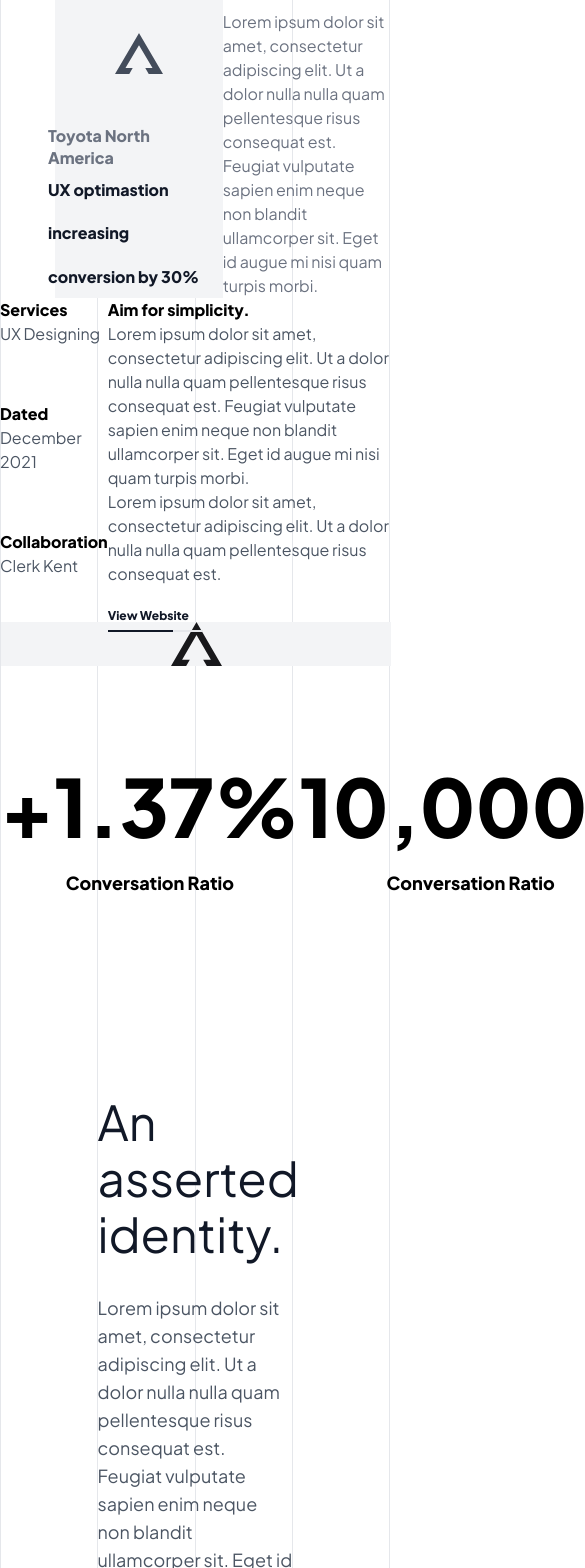
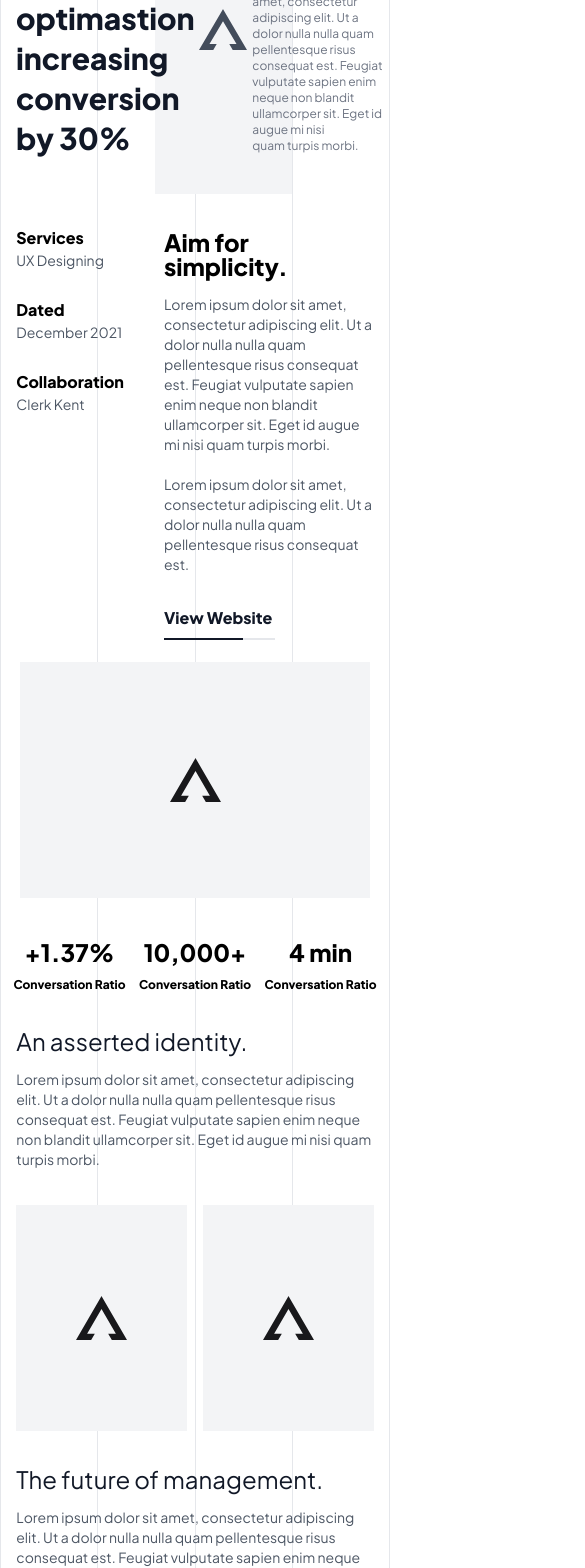
Before and after one commit to nbk4060/website_practice, a Next.js app: page / in a window 390 px wide. Shown: the part 260-1828 px from the top of the page, 585 px wide, since content can reach past the window. Built offline with nearby package versions, Linux system fonts and the light colour scheme.

Commit message:
Case Study

```diff
--- a/pages/CaseStudy_main.js
+++ b/pages/CaseStudy_main.js
@@ -14,22 +14,22 @@
       {/* <div className='ml-8 mt-[440px]'>
           <img src="/Frame2.png"/>
         </div>     */}
-      <div className='mx-auto container mt-6'>
+      <div className='mx-auto container lg:mt-6 mt-20'>
 
         <div>
-           <div className='flex ml-12'>
-               <div className='flex items-end w-full relative lg:mb-32 md:mb-[5.6rem]'>
+           <div className='flex lg:ml-12 md:ml-12 sm:ml-12 ml-4'>
+               <div className='flex items-end w-full relative lg:mb-32 md:mb-[5.6rem] sm:mb-14 mb-9'>
                      <div>
-                      <h6 className='jarkataDisplay lg:font-medium not-italic lg:text-2xl lg:leading-7 text-gray-500 md:font-normal md:text-lg leading-[1.35rem]'>Toyota North America</h6>
-                      <p className='jarkataDisplay font-bold not-italic lg:text-[56px] lg:leading-[67.2px] text-gray-900 lg:mt-5 md:text-4xl leading-[2.7rem] md:mt-4 '>UX optimastion increasing conversion by 30%</p>
+                      <h6 className='jarkataDisplay lg:font-medium not-italic lg:text-2xl lg:leading-7 text-gray-500 md:font-normal md:leading-[1.35rem] md:text-lg sm:text-base sm:leading-4 sm:font-normal text-base font-normal leading-4'>Toyota North America</h6>
+                      <p className='jarkataDisplay font-bold not-italic lg:text-[56px] lg:leading-[67.2px] text-gray-900 lg:mt-5 md:text-4xl md:leading-[2.7rem] md:mt-4 sm:text-3xl sm:leading-10 sm:mt-4 text-3xl leading-10 mt-4'>UX optimastion increasing conversion by 30%</p>
                       </div>
                </div>
-               <div className='w-full flex flex-col justify-center items-center bg-gray-100 lg:py-96 -ml-40 py-56'>
+               <div className='w-full flex flex-col justify-center items-center bg-gray-100 lg:py-96 lg:-ml-40 md:-ml-40 md:py-56 sm:-ml-20 sm:py-44 -ml-10 py-36'>
                      <img src='/case_alpha.svg' />
                </div>
-               <div className='w-full flex items-end lg:-ml-40 lg:mb-24 md:-ml-20 md:mb-[6.5rem]'>
-                   <p className='jarkataSans font-normal lg:text-2xl text-gray-500 md:text-sm'>Lorem ipsum dolor sit amet, consectetur adipiscing elit. Ut a dolor nulla nulla quam pellentesque risus consequat est.
-                   Feugiat vulputate sapien enim neque non blandit ullamcorper sit. Eget id augue mi nisi quam turpis morbi. </p>
+               <div className='w-full flex items-end lg:-ml-40 lg:mb-24 md:-ml-20 md:mb-[6.5rem] sm:-ml-20 sm:mb-12 -ml-10 mb-10'>
+                   <p className='jarkataSans font-normal lg:text-2xl text-gray-500 md:text-sm sm:text-xs text-xs'>Lorem ipsum dolor sit amet, consectetur adipiscing elit. Ut a dolor nulla nulla quam pellentesque risus consequat est.
+                   Feugiat vulputate sapien enim neque non blandit ullamcorper sit. Eget id augue mi nisi <br/>quam turpis morbi. </p>
                </div>
 
            </div>
--- a/pages/Center_div.js
+++ b/pages/Center_div.js
@@ -5,32 +5,32 @@
 export default function Center_div() {
     return (
         <>
-          <div className='mx-auto container flex lg:justify-center lg:mt-24 lg:w-2/4 md:mt-[5.5rem] md:w-4/5'>
+          <div className='mx-auto container flex lg:justify-center lg:mt-24 lg:w-2/4 md:mt-[5.5rem] md:w-4/5 sm:mt-11 sm:w-10/12 mt-9 w-11/12'>
               <div>
            <div className='flex flex-col '>
               <div>
-                  <h4 className='jarkataDisplay font-medium not-italic lg:text-2xl lg:leading-[26.4px] md:text-lg md:leading-[1.375rem]'>Services</h4>
-                  <p className='lg:mt-3 jarkataSans font-normal not-italic lg:text-lg lg:leading-5 text-gray-600 md:mt-2 md:text-base md:leading-4'>UX Designing</p>
+                  <h4 className='jarkataDisplay font-medium not-italic lg:text-2xl lg:leading-[26.4px] md:text-lg md:leading-[1.375rem] sm:text-base sm:leading-4 text-base leading-4'>Services</h4>
+                  <p className='lg:mt-3 jarkataSans font-normal not-italic lg:text-lg lg:leading-5 text-gray-600 md:mt-2 md:text-base md:leading-4 sm:mt-2 sm:text-sm leading-3 mt-2 text-sm leading-3'>UX Designing</p>
               </div>
-              <div className='mt-14'>
-                  <h4 className='jarkataDisplay font-medium not-italic lg:text-2xl lg:leading-[26.4px] md:text-lg md:leading-[1.375rem]'>Dated</h4>
-                  <p className='lg:mt-3 jarkataSans font-normal not-italic lg:text-lg lg:leading-5 text-gray-600 md:mt-2 md:text-base md:leading-4'>December 2021</p>
+              <div className='lg:mt-14 md:mt-14 sm:mt-9 mt-9'>
+                  <h4 className='jarkataDisplay font-medium not-italic lg:text-2xl lg:leading-[26.4px] md:text-lg md:leading-[1.375rem] sm:text-base sm:leading-4 text-base leading-4'>Dated</h4>
+                  <p className='lg:mt-3 jarkataSans font-normal not-italic lg:text-lg lg:leading-5 text-gray-600 md:mt-2 md:text-base md:leading-4 sm:mt-2 sm:text-sm leading-3 mt-2 text-sm leading-3'>December 2021</p>
               </div>
-              <div className='mt-14'>
-                  <h4 className='jarkataDisplay font-medium not-italic lg:text-2xl lg:leading-[26.4px] md:text-lg md:leading-[1.375rem]'>Collaboration</h4>
-                  <p className='lg:mt-3 jarkataSans font-normal not-italic lg:text-lg lg:leading-5 text-gray-600 md:mt-2 md:text-base md:leading-4'>Clerk Kent</p>
+              <div className='lg:mt-14 md:mt-14 sm:mt-9 mt-9'>
+                  <h4 className='jarkataDisplay font-medium not-italic lg:text-2xl lg:leading-[26.4px] md:text-lg md:leading-[1.375rem] sm:text-base sm:leading-4 text-base leading-4'>Collaboration</h4>
+                  <p className='lg:mt-3 jarkataSans font-normal not-italic lg:text-lg lg:leading-5 text-gray-600 md:mt-2 md:text-base md:leading-4 sm:mt-2 sm:text-sm leading-3 mt-2 text-sm leading-3'>Clerk Kent</p>
               </div>
            </div>
             </div>
 
-            <div className='lg:ml-32 md:ml-14'>
+            <div className='lg:ml-32 md:ml-14 sm:ml-10 ml-10'>
            <div className='flex flex-col '>
-               <h2 className='jarkataDisplay font-normal not-italic lg:text-5xl lg:leading-[3.3rem] md:text-[2rem] md:leading-[2.2rem]'>Aim for simplicity.</h2>
-               <p className='lg:mt-10 jarkataSans font-normal not-italic lg:text-lg text-gray-600 lg:leading-[1.7rem] md:mt-2 md:text-base md:leading-6'>Lorem ipsum dolor sit amet, consectetur adipiscing elit. Ut a dolor nulla nulla quam pellentesque risus consequat est. Feugiat vulputate sapien enim neque non blandit ullamcorper sit. Eget id augue mi nisi quam turpis morbi. </p>
-               <p className='lg:mt-2 jarkataSans font-normal not-italic lg:text-lg text-gray-600 lg:leading-[1.7rem] md:mt-[1.6rem] md:text-base md:leading-6'>Lorem ipsum dolor sit amet, consectetur adipiscing elit. Ut a dolor nulla nulla quam pellentesque risus consequat est.</p>
-               <div className='jarkataDisplay font-medium not-italic lg:text-xl text-gray-900 lg:leading-5 lg:mt-10 md:text-lg md:leading-[1.125rem]  md:mt-9 sm:text-xs sm:leading-3 sm:mt-6 text-xs leading-3 mt-6'><a href="#">View Website</a>
-               <div className='lg:w-[123px] h-[2px] absolute bg-gray-200 lg:mt-2.5 md:mt-3 md:w-[111px] sm:w-[95px] sm:mt-2 w-[95px] mt-2'>
-              <div className='lg:w-[93px] h-[2px] bg-gray-900 md:w-[79px] sm:w-[65px] w-[65px]'></div>
+               <h2 className='jarkataDisplay font-normal not-italic lg:text-5xl lg:leading-[3.3rem] md:text-[2rem] md:leading-[2.2rem] sm:text-2xl sm:leading-4 text-2xl leading-6'>Aim for simplicity.</h2>
+               <p className='lg:mt-10 jarkataSans font-normal not-italic lg:text-lg text-gray-600 lg:leading-[1.7rem] md:mt-2 md:text-base md:leading-6 sm:mt-4 sm:text-sm sm:leading-5 mt-4 text-sm leading-5'>Lorem ipsum dolor sit amet, consectetur adipiscing elit. Ut a dolor nulla nulla quam pellentesque risus consequat est. Feugiat vulputate sapien enim neque non blandit ullamcorper sit. Eget id augue mi nisi quam turpis morbi. </p>
+               <p className='lg:mt-2 jarkataSans font-normal not-italic lg:text-lg text-gray-600 lg:leading-[1.7rem] md:mt-[1.6rem] md:text-base md:leading-6 sm:mt-5 sm:text-sm sm:leading-5 mt-5 text-sm leading-5 '>Lorem ipsum dolor sit amet, consectetur adipiscing elit. Ut a dolor nulla nulla quam pellentesque risus consequat est.</p>
+               <div className='jarkataDisplay font-medium not-italic lg:text-xl text-gray-900 lg:leading-5 lg:mt-10 md:text-lg md:leading-[1.125rem]  md:mt-9 sm:text-base sm:leading-4 sm:mt-9 text-base leading-4 mt-9'><a href="#">View Website</a>
+               <div className='lg:w-[123px] h-[2px] absolute bg-gray-200 lg:mt-2.5 md:mt-3 md:w-[111px] mt-3 w-[111px] '>
+              <div className='lg:w-[93px] h-[2px] bg-gray-900 md:w-[79px] w-[79px]'></div>
             </div>
           </div>
 
@@ -38,7 +38,7 @@
            </div>
            </div>
 
-           <div className='bg-gray-100 w-full flex flex-col items-center justify-center mx-px lg:py-[17.5rem] lg:mt-24 md:py-24 md:mt-[3.3rem]'>
+           <div className='bg-gray-100 lg:w-full flex flex-col items-center justify-center mx-auto lg:py-[17.5rem] lg:mt-24 md:py-24 md:mt-[3.3rem] md:w-[616px] sm:w-[450px] sm:mt-9 mt-9 w-[350px] py-24'>
             <img src="/Combined Shape.svg"  alt="logo"/>
            </div>
 
--- a/pages/Three_text_div.js
+++ b/pages/Three_text_div.js
@@ -6,48 +6,48 @@
 export default function Three_text_div() {
     return (
         <>
-          <div className='flex  justify-around mt-24'>
+          <div className='flex  lg:justify-around lg:mt-24 md:justify-evenly md:mt-16 sm:justify-evenly sm:mt-9 justify-evenly mt-9'>
               <div>
-                  <h1 className='jarkataDisplay font-normal not-italic text-[80px] leading-[88px]'>+1.37%</h1>
-                  <p className='jarkataDisplay font-normal not-italic text-lg leading-[18px] text-center mt-6 '>Conversation Ratio</p>
+                  <h1 className='jarkataDisplay font-normal not-italic lg:text-[80px] lg:leading-[88px] md:text-4xl md:leading-[2.8rem] sm:text-2xl sm:leading-9 text-2xl leading-9 text-center'>+1.37%</h1>
+                  <p className='jarkataDisplay font-normal not-italic lg:text-lg lg:leading-[18px] text-center lg:mt-6 md:text-base md:leading-[1.125rem] sm:text-xs sm:leading-4 mt-[0.438rem] text-xs leading-4 '>Conversation Ratio</p>
               </div>
               <div>
-                  <h1 className='jarkataDisplay font-normal not-italic text-[80px] leading-[88px]'>10,000+</h1>
-                  <p className='jarkataDisplay font-normal not-italic text-lg leading-[18px] text-center mt-6'>Conversation Ratio</p>
+                  <h1 className='jarkataDisplay font-normal not-italic lg:text-[80px] lg:leading-[88px] md:text-4xl md:leading-[2.8rem] sm:text-2xl sm:leading-9 text-2xl leading-9 text-center'>10,000+</h1>
+                  <p className='jarkataDisplay font-normal not-italic lg:text-lg lg:leading-[18px] text-center lg:mt-6 md:text-base md:leading-[1.125rem] sm:text-xs sm:leading-4 mt-[0.438rem] text-xs leading-4'>Conversation Ratio</p>
               </div>
               <div>
-                  <h1 className='jarkataDisplay font-normal not-italic text-[80px] leading-[88px]'>4 min</h1>
-                  <p className='jarkataDisplay font-normal not-italic text-lg leading-[18px] text-center mt-6'>Conversation Ratio</p>
+                  <h1 className='jarkataDisplay font-normal not-italic lg:text-[80px] lg:leading-[88px] md:text-4xl md:leading-[2.8rem] sm:text-2xl sm:leading-9 text-2xl leading-9 text-center'>4 min</h1>
+                  <p className='jarkataDisplay font-normal not-italic lg:text-lg lg:leading-[18px] text-center lg:mt-6 md:text-base md:leading-[1.125rem] sm:text-xs sm:leading-4 mt-[0.438rem] text-xs leading-4'>Conversation Ratio</p>
               </div>
           </div>
 
-          <div className='mx-auto container flex flex-col justify-center mt-24 w-2/4'>
-              <h1 className='jarkataSans font-medium not-italic text-5xl leading-[3.5rem] text-gray-900 '>An asserted identity.</h1>
-              <p className='jarkataSans font-normal not-italic text-lg text-gray-600 mt-8'>Lorem ipsum dolor sit amet, consectetur adipiscing elit. Ut a dolor nulla nulla quam pellentesque risus consequat est. Feugiat vulputate sapien enim neque non blandit ullamcorper sit. Eget id augue mi nisi quam turpis morbi. </p>
+          <div className='mx-auto container flex flex-col justify-center lg:mt-24 lg:w-2/4 md:mt-[5.75rem] md:w-3/5 sm:mt-9 sm:w-8/12 mt-9 w-11/12'>
+              <h1 className='jarkataSans font-medium not-italic lg:text-5xl lg:leading-[3.5rem] text-gray-900 md:text-[2rem] md:leading-[2.4rem] sm:text-2xl sm:leading-4 text-2xl leading-6 '>An asserted identity.</h1>
+              <p className='jarkataSans font-normal not-italic lg:text-lg text-gray-600 lg:mt-8 md:text-base md:mt-4 sm:text-sm sm:mt-4 text-sm mt-4'>Lorem ipsum dolor sit amet, consectetur adipiscing elit. Ut a dolor nulla nulla quam pellentesque risus consequat est. Feugiat vulputate sapien enim neque non blandit ullamcorper sit. Eget id augue mi nisi quam turpis morbi. </p>
           </div>
 
-          <div className='mx-auto container flex justify-center gap-8 mt-24'>
-              <div className='w-full flex flex-col items-center justify-center py-[17.5rem] bg-gray-100'>
+          <div className='mx-auto container flex justify-center lg:gap-8 lg:mt-24 md:gap-6 md:mt-[3.75rem] sm:gap-4 sm:mt-9 gap-4 mt-9'>
+              <div className='lg:w-full flex flex-col items-center justify-center lg:py-[17.5rem] bg-gray-100 md:w-[296px] md:py-[5.688rem] sm:w-[250px] w-[270px] py-[5.688rem] lg:ml-0 md:ml-0 sm:ml-0 ml-4'>
                  <img src="/Combined Shape.svg"  alt="logo"/>
               </div>
-              <div className=' w-full flex flex-col items-center justify-center py-[17.5rem] bg-gray-100' >
+              <div className=' lg:w-full flex flex-col items-center justify-center lg:py-[17.5rem] bg-gray-100 md:w-[296px] md:py-[5.688rem] sm:w-[250px] w-[270px] py-[5.688rem] lg:mr-0 md:mr-0 sm:mr-0 mr-4' >
                  <img src="/Combined Shape.svg"  alt="logo"/>
               </div>
           </div>
 
-          <div className='mx-auto container flex flex-col justify-center mt-24 w-2/4'>
-              <h1 className='jarkataSans font-medium not-italic text-5xl leading-[3.5rem] text-gray-900 '>The future of management.</h1>
-              <p className='jarkataSans font-normal not-italic text-lg text-gray-600 mt-8'>Lorem ipsum dolor sit amet, consectetur adipiscing elit. Ut a dolor nulla nulla quam pellentesque risus consequat est. Feugiat vulputate sapien enim neque non blandit ullamcorper sit. Eget id augue mi nisi quam turpis morbi. </p>
+          <div className='mx-auto container flex flex-col justify-center lg:mt-24 lg:w-2/4 md:mt-[3.75rem] md:w-3/5 sm:mt-9 sm:w-8/12 mt-9 w-11/12'>
+              <h1 className='jarkataSans font-medium not-italic lg:text-5xl lg:leading-[3.5rem] text-gray-900 md:text-[2rem] md:leading-[2.4rem] sm:text-2xl sm:leading-4 text-2xl leading-6 '>The future of management.</h1>
+              <p className='jarkataSans font-normal not-italic lg:text-lg text-gray-600 lg:mt-8 md:text-base md:mt-4 sm:text-sm sm:mt-4 text-sm mt-4'>Lorem ipsum dolor sit amet, consectetur adipiscing elit. Ut a dolor nulla nulla quam pellentesque risus consequat est. Feugiat vulputate sapien enim neque non blandit ullamcorper sit. Eget id augue mi nisi quam turpis morbi. </p>
           </div>
 
-          <div className='mx-auto container flex flex-col justify-center gap-y-8 mt-24'>
-              <div className='w-full flex flex-col items-center justify-center py-32 bg-gray-100'>
+          <div className='mx-auto container flex flex-col justify-center lg:gap-y-8 lg:mt-24 md:mt-[3.75rem] md:gap-y-8 sm:gap-y-6 sm:mt-9 gap-y-6 mt-9'>
+              <div className='lg:w-full flex flex-col items-center justify-center lg:py-32 bg-gray-100 mx-auto md:w-[616px] sm:w-[450px] w-[350px] md:py-12 py-12'>
                  <img src="/Combined Shape.svg"  alt="logo"/>
               </div>
-              <div className='w-full flex flex-col items-center justify-center py-52 bg-gray-100'>
+              <div className='lg:w-full flex flex-col items-center justify-center lg:py-52 bg-gray-100 mx-auto md:w-[616px] sm:w-[450px] w-[350px] md:py-16 py-16'>
                  <img src="/Combined Shape.svg"  alt="logo"/>
               </div>
-              <div className='w-full flex flex-col items-center justify-center py-[18.5rem] bg-gray-100'>
+              <div className='lg:w-full flex flex-col items-center justify-center lg:py-[18.5rem] bg-gray-100 mx-auto md:w-[616px] sm:w-[450px] w-[350px] md:py-24 py-24'>
                  <img src="/Combined Shape.svg"  alt="logo"/>
               </div>
           </div>
```
Also changed, not shown: pages/Outer_container.js (+40 -40 lines).
